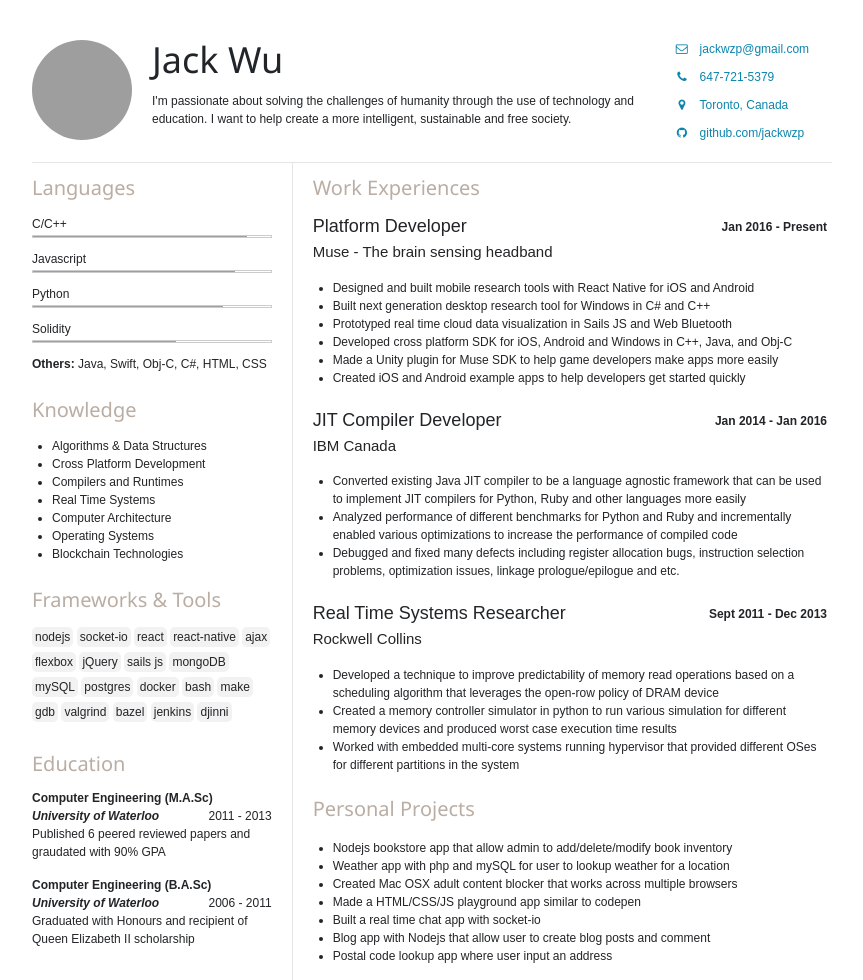
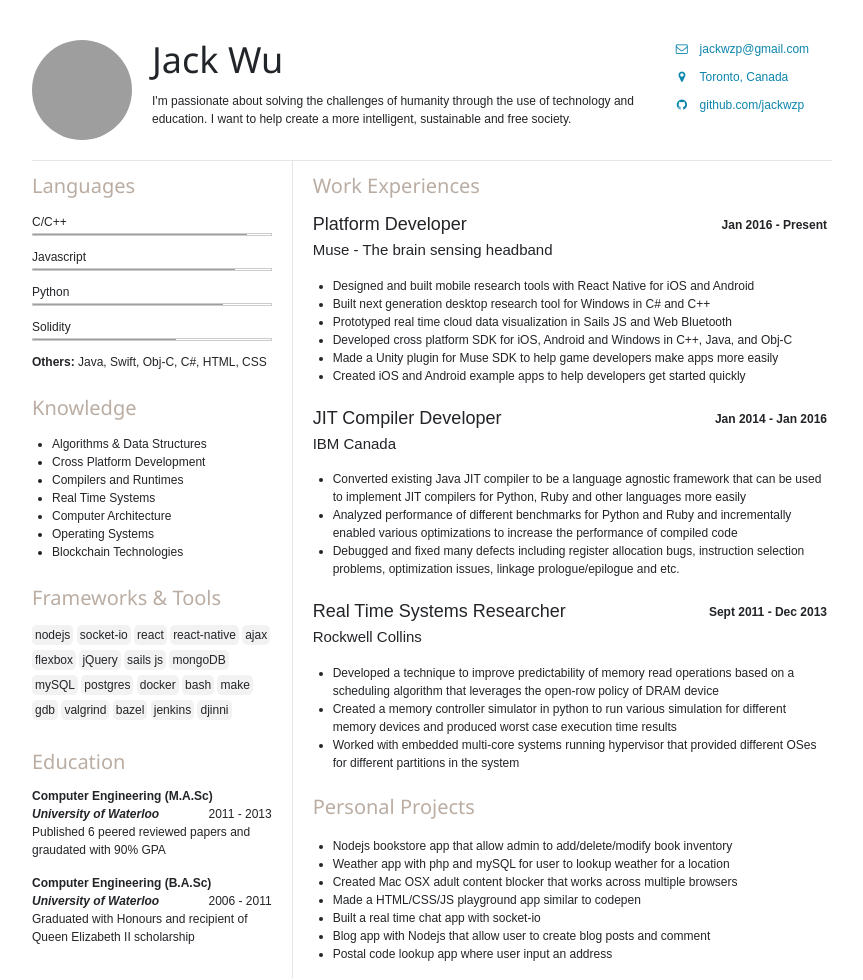
Before and after one commit to jackwzp/jackwzp.github.io, a plain HTML site: page index.html in a window 1280 px wide. Shown: the whole page, without its empty margins (208-1071 px from the left). Drawn offline with nearby package versions, Linux system fonts and the light colour scheme; grey boxes are pictures that could not be loaded.

Commit message:
remove info

```diff
--- a/index.html
+++ b/index.html
@@ -23,7 +23,6 @@
             <div class="contact-info">
                <ul>
                   <li><i class="fa fa-fw fa-envelope-o icon-item" aria-hidden="true"></i>jackwzp@gmail.com</li>
-                  <li><i class="fa fa-fw fa-phone icon-item" aria-hidden="true"></i>647-721-5379</li>
                   <li><i class="fa fa-fw fa-map-marker icon-item" aria-hidden="true"></i>Toronto, Canada</li>
                   <li><i class="fa fa-fw fa-github icon-item" aria-hidden="true"></i>github.com/jackwzp</li>
                </ul>
```
